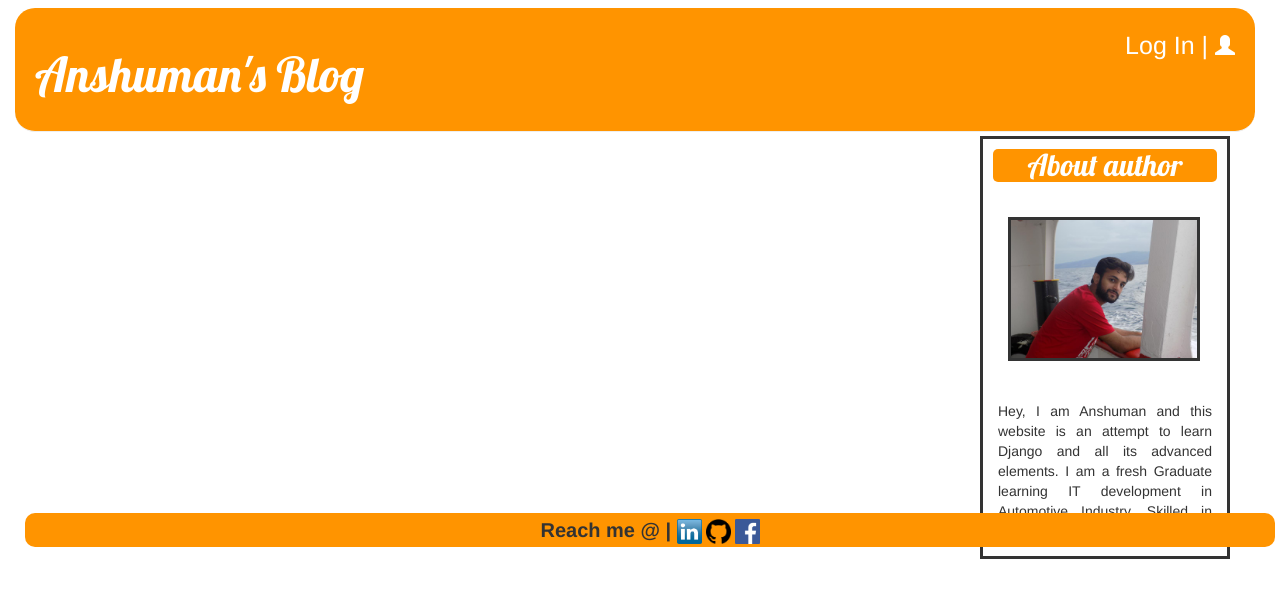
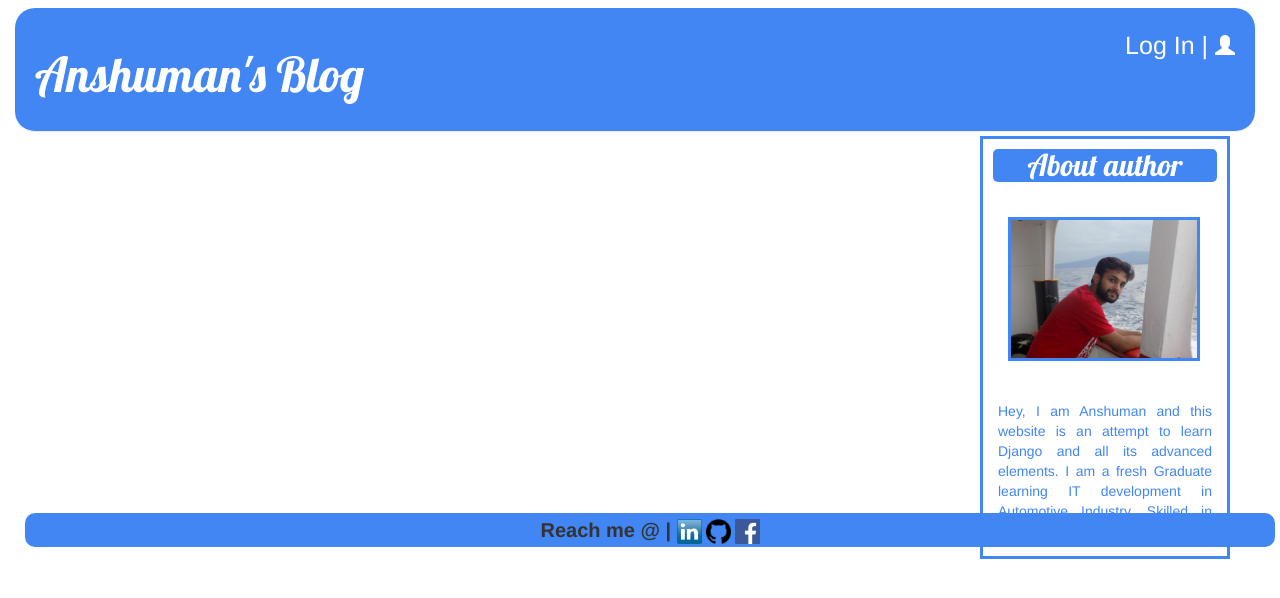
Before and after one commit to tiwansh/myDjango, a Django app: page / in a window 1280 px wide. Shown: the top 598 px of the page. Run offline with Django 3.2, Linux system fonts and the light colour scheme; data comes from the database, SQL or seed files in the repository; both versions use the stored data as it was after the commit; some libraries are stand-ins or nearby versions.

Commit message:
Changed color and fixed the footer

```diff
--- a/blog/static/css/blog.css
+++ b/blog/static/css/blog.css
@@ -13,7 +13,8 @@
 }
 
 .page-header{
-	background-color: #ff9400;
+	color: #4286f4;
+	background-color: #4286f4;
     margin-top: 8px;
     margin-right: 10px;
     padding: 20px 20px 20px 20px;
@@ -66,7 +67,7 @@
 }
 
 .footer{
-	  background: #ff9400;
+	  background: #4286f4;
 	  text-align: center;
 	  border-radius: 10px;
 	  margin: 10px;
@@ -101,7 +102,7 @@
 }
 
 .rightside h2{
-	background-color: #ff9400;
+	background-color: #4286f4;
 	border-radius: 5px;
 	color:#ffffff;
 	margin: 10px;
```
Also changed, not shown: db.sqlite3.
